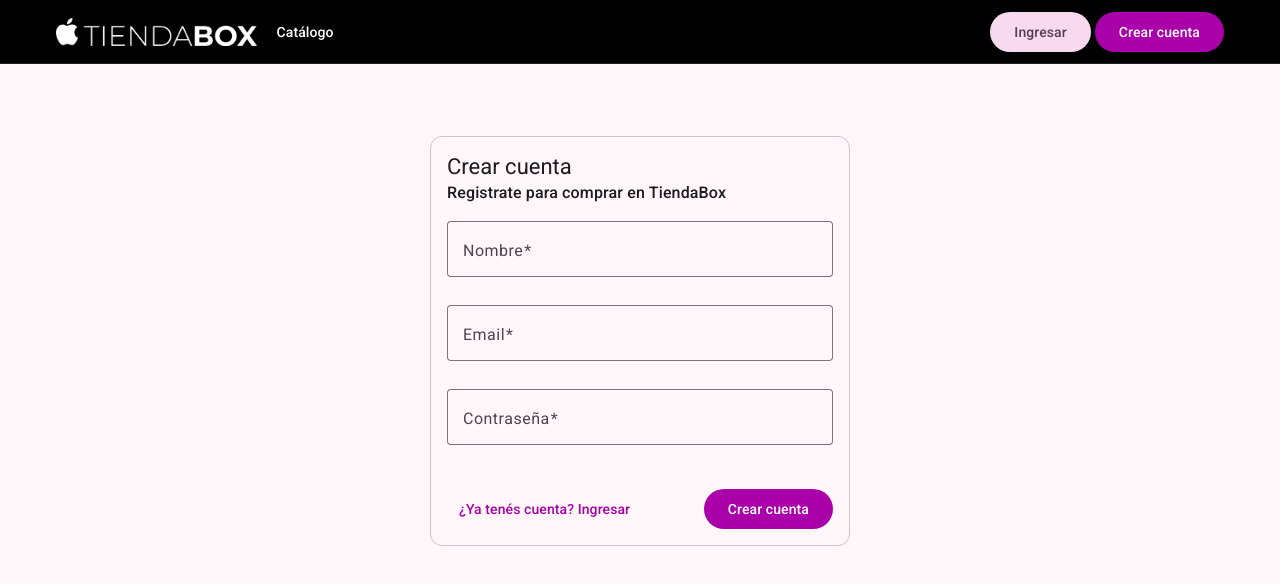
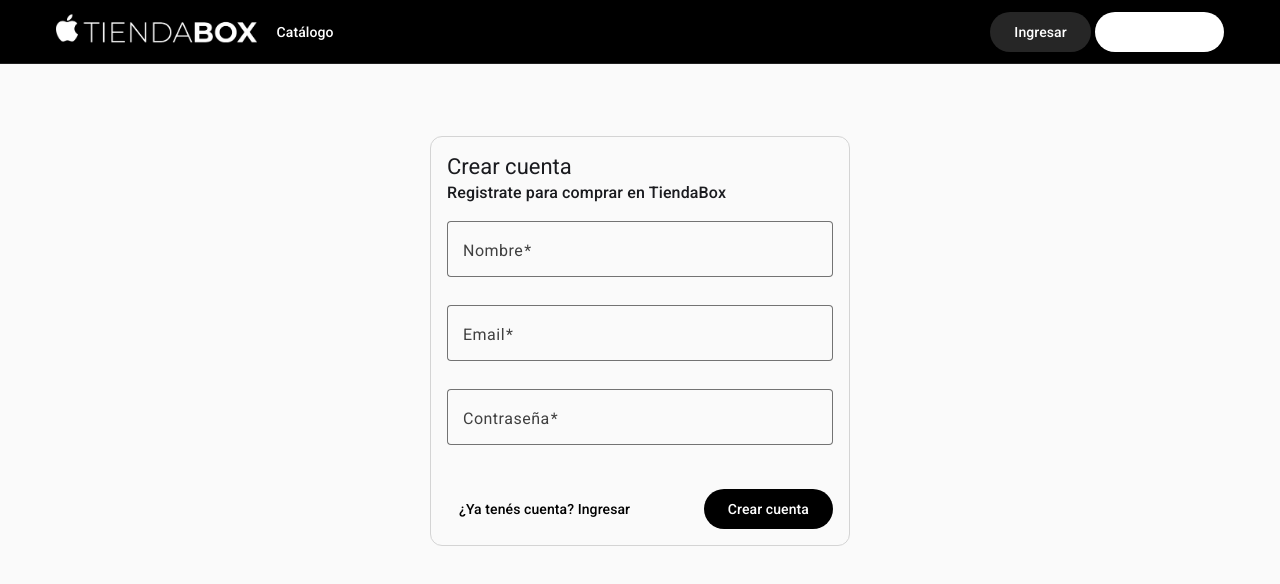
Before and after one commit to tomasvallejos1/tiendabox-frontend, an Angular app: page /registro in a window 1280 px wide. Shown: the top 584 px of the page. Built offline with nearby package versions, Linux system fonts and the light colour scheme.

Commit message:
Add availability filter and monochrome theme

```diff
--- a/src/app/navbar/navbar.css
+++ b/src/app/navbar/navbar.css
@@ -17,6 +17,12 @@
   --mat-button-text-label-text-color: #ffffff;
   --mat-button-text-state-layer-color: #ffffff;
   --mat-button-text-ripple-color: rgba(255, 255, 255, 0.2);
+  --mat-button-tonal-container-color: #262626;
+  --mat-button-tonal-label-text-color: #ffffff;
+  --mat-button-tonal-state-layer-color: #ffffff;
+  --mat-button-filled-container-color: #ffffff;
+  --mat-button-filled-label-text-color: #000000;
+  --mat-button-filled-state-layer-color: #000000;
   background: #000000;
   color: #ffffff;
   border-bottom: 1px solid rgba(255, 255, 255, 0.12);
@@ -44,6 +50,8 @@
 .navbar-brand {
   display: inline-flex;
   align-items: center;
+  align-self: stretch;
+  line-height: 0;
   margin-right: auto;
   color: #ffffff;
   text-decoration: none;
@@ -58,6 +66,9 @@
   display: block;
   height: 24px;
   width: auto;
+  /* El texto del PNG (filas 39-142 de 143) queda más abajo que el centro de la
+     imagen; se sube ~13% para alinearlo con el resto de elementos. */
+  transform: translateY(-13%);
 }
 
 /* ===== Spacer (empuja elementos a la derecha) ===== */
@@ -91,6 +102,17 @@
   min-width: 48px;
   min-height: 48px;
   color: #ffffff;
+  display: inline-flex;
+  align-items: center;
+  justify-content: center;
+  padding: 0;
+}
+
+.navbar-toggle mat-icon,
+.navbar-cart mat-icon,
+.navbar-owner-action mat-icon {
+  display: block;
+  margin: 0;
 }
 
 /* ===== Menú móvil ===== */
@@ -99,6 +121,12 @@
   --mat-button-text-label-text-color: #ffffff;
   --mat-button-text-state-layer-color: #ffffff;
   --mat-button-text-ripple-color: rgba(255, 255, 255, 0.2);
+  --mat-button-tonal-container-color: #262626;
+  --mat-button-tonal-label-text-color: #ffffff;
+  --mat-button-tonal-state-layer-color: #ffffff;
+  --mat-button-filled-container-color: #ffffff;
+  --mat-button-filled-label-text-color: #000000;
+  --mat-button-filled-state-layer-color: #000000;
   position: absolute;
   top: 100%;
   inset-inline: 0;
@@ -118,10 +146,21 @@
 
 .navbar-mobile-menu a,
 .navbar-mobile-menu button {
-  justify-content: flex-start;
+  justify-content: center;
   width: 100%;
-  min-height: 44px;
+  min-height: 48px;
+  padding: 0 24px;
   flex-shrink: 0;
+}
+
+/* Enlaces de texto: pastilla con borde, igual de ancha que las de acción. */
+.navbar-mobile-menu a[matButton='text'],
+.navbar-mobile-menu button[matButton='text'] {
+  border: 1px solid rgba(255, 255, 255, 0.24);
+}
+
+.navbar-mobile-menu .active-link {
+  border-color: #ffffff;
 }
 
 @media (min-width: 600px) {
--- a/src/app/product-list/product-list.css
+++ b/src/app/product-list/product-list.css
@@ -34,6 +34,10 @@ mat-chip-set {
 mat-form-field {
   width: 100%;
   min-width: 0;
+}
+.available-toggle {
+  align-self: center;
+  justify-self: start;
 }
 .product-grid {
   display: grid;
@@ -200,6 +204,6 @@ h2 {
   .filters,
   .filters.open {
     display: grid;
-    grid-template-columns: 1.3fr 1fr 1fr 1.2fr;
+    grid-template-columns: 1.3fr 1fr 1fr 1.2fr auto;
   }
 }
--- a/src/app/product-list/product-list.html
+++ b/src/app/product-list/product-list.html
@@ -26,6 +26,14 @@
           <mat-chip (removed)="onBrandChange(null)"
             >Marca: {{ getBrandName(id) }}
             <button matChipRemove aria-label="Quitar marca"><mat-icon>cancel</mat-icon></button>
+          </mat-chip>
+        }
+        @if (onlyAvailable()) {
+          <mat-chip (removed)="onlyAvailable.set(false)"
+            >Solo disponibles
+            <button matChipRemove aria-label="Quitar filtro de disponibles">
+              <mat-icon>cancel</mat-icon>
+            </button>
           </mat-chip>
         }
       </mat-chip-set>
@@ -73,6 +81,12 @@
         <mat-option value="price-desc">Precio mayor a menor</mat-option>
       </mat-select>
     </mat-form-field>
+    <mat-slide-toggle
+      class="available-toggle"
+      [checked]="onlyAvailable()"
+      (change)="onlyAvailable.set($event.checked)"
+      >Solo disponibles</mat-slide-toggle
+    >
   </div>
   @if (loading()) {
     <div class="product-grid" role="status" aria-label="Cargando productos" aria-busy="true">
--- a/src/app/product-list/product-list.ts
+++ b/src/app/product-list/product-list.ts
@@ -10,6 +10,7 @@ import { MatChipsModule } from '@angular/material/chips';
 import { MatInputModule } from '@angular/material/input';
 import { ProductTypeBadge } from '../product-type-badge/product-type-badge';
 import { MatSelectModule } from '@angular/material/select';
+import { MatSlideToggleModule } from '@angular/material/slide-toggle';
 import { MatSnackBar, MatSnackBarModule } from '@angular/material/snack-bar';
 import { finalize, forkJoin, timeout } from 'rxjs';
 
@@ -36,6 +37,7 @@ import { CartService } from '../shared/cart-service';
     MatInputModule,
     ProductTypeBadge,
     MatSelectModule,
+    MatSlideToggleModule,
     MatSnackBarModule,
   ],
   templateUrl: './product-list.html',
@@ -52,15 +54,25 @@ export class ProductList implements OnInit {
   protected selectedBrandId = signal<string | null>(null);
   protected readonly search = signal('');
   protected readonly sort = signal('recent');
+  protected readonly onlyAvailable = signal(false);
   protected readonly filtersOpen = signal(false);
   protected readonly skeletons = [1, 2, 3, 4, 5, 6];
   protected readonly hasFilters = computed(
-    () => !!(this.search().trim() || this.selectedCategoryId() || this.selectedBrandId()),
+    () =>
+      !!(
+        this.search().trim() ||
+        this.selectedCategoryId() ||
+        this.selectedBrandId() ||
+        this.onlyAvailable()
+      ),
   );
   protected readonly visibleProducts = computed(() => {
     const query = this.search().trim().toLocaleLowerCase();
-    const products = this.products().filter((product) =>
-      product.name.toLocaleLowerCase().includes(query),
+    const onlyAvailable = this.onlyAvailable();
+    const products = this.products().filter(
+      (product) =>
+        product.name.toLocaleLowerCase().includes(query) &&
+        (!onlyAvailable || product.type !== 'stock' || product.stock > 0),
     );
     if (this.sort() === 'name') return products.sort((a, b) => a.name.localeCompare(b.name, 'es'));
     if (this.sort() === 'price-asc' || this.sort() === 'price-desc') {
@@ -140,6 +152,7 @@ export class ProductList implements OnInit {
     this.search.set('');
     this.selectedCategoryId.set(null);
     this.selectedBrandId.set(null);
+    this.onlyAvailable.set(false);
     if (hadApiFilters) this.loadProducts();
   }
 
--- a/src/material-theme.scss
+++ b/src/material-theme.scss
@@ -10,13 +10,37 @@ html {
   @include mat.theme(
     (
       color: (
-        primary: mat.$magenta-palette,
-        tertiary: mat.$violet-palette,
+        primary: mat.$azure-palette,
       ),
       typography: Roboto,
       density: 0,
     )
   );
+
+  // Marca monocromática (logo blanco sobre negro): se sobrescriben los roles
+  // de color de Material con negro, blanco y grises neutros.
+  --mat-sys-primary: #000000;
+  --mat-sys-on-primary: #ffffff;
+  --mat-sys-primary-container: #e5e5e5;
+  --mat-sys-on-primary-container: #000000;
+  --mat-sys-secondary: #262626;
+  --mat-sys-on-secondary: #ffffff;
+  --mat-sys-secondary-container: #e5e5e5;
+  --mat-sys-on-secondary-container: #000000;
+  --mat-sys-tertiary: #404040;
+  --mat-sys-on-tertiary: #ffffff;
+  --mat-sys-tertiary-container: #ebebeb;
+  --mat-sys-on-tertiary-container: #000000;
+  --mat-sys-surface: #fafafa;
+  --mat-sys-surface-container-lowest: #ffffff;
+  --mat-sys-surface-container-low: #f5f5f5;
+  --mat-sys-surface-container: #f0f0f0;
+  --mat-sys-surface-container-high: #ebebeb;
+  --mat-sys-surface-container-highest: #e5e5e5;
+  --mat-sys-surface-variant: #e5e5e5;
+  --mat-sys-on-surface-variant: #404040;
+  --mat-sys-outline: #737373;
+  --mat-sys-outline-variant: #d4d4d4;
 }
 
 body {
```
Also changed, not shown: 1 other file (tests, documents, lock files or other folders).
